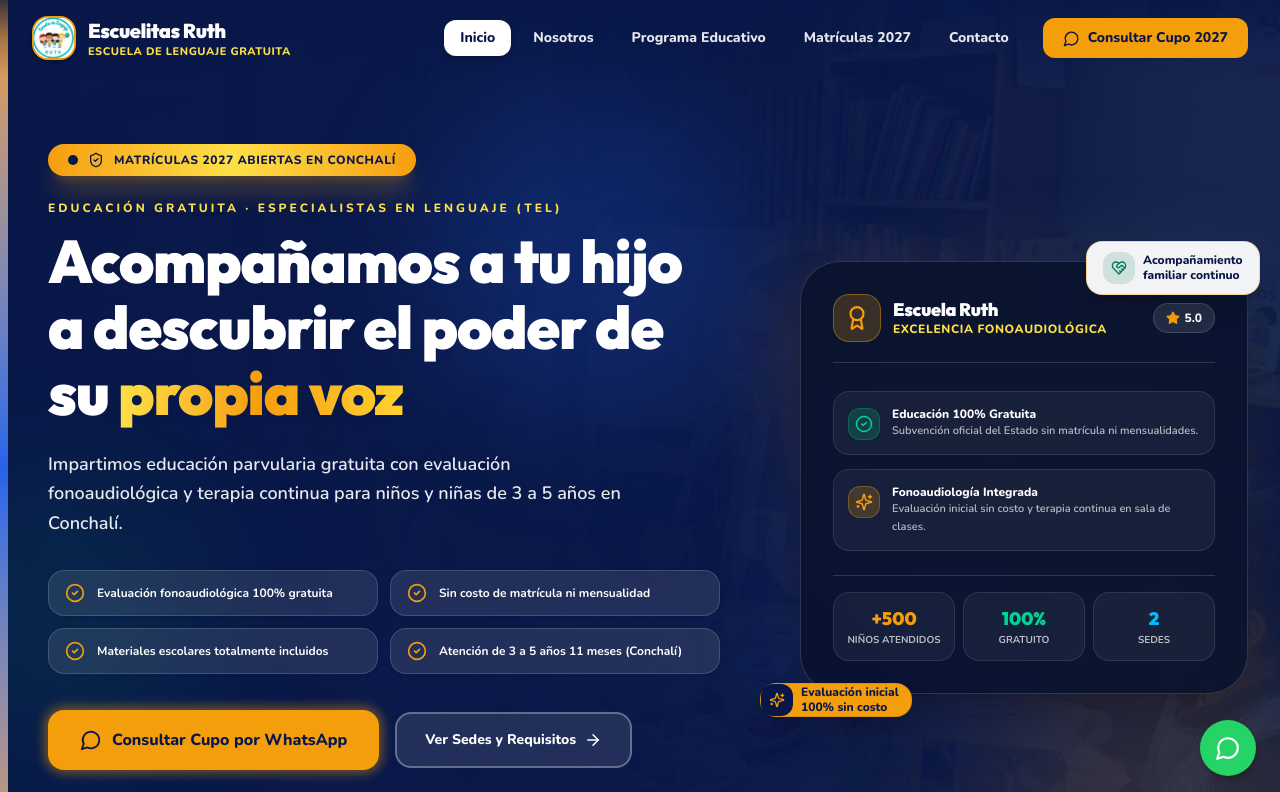
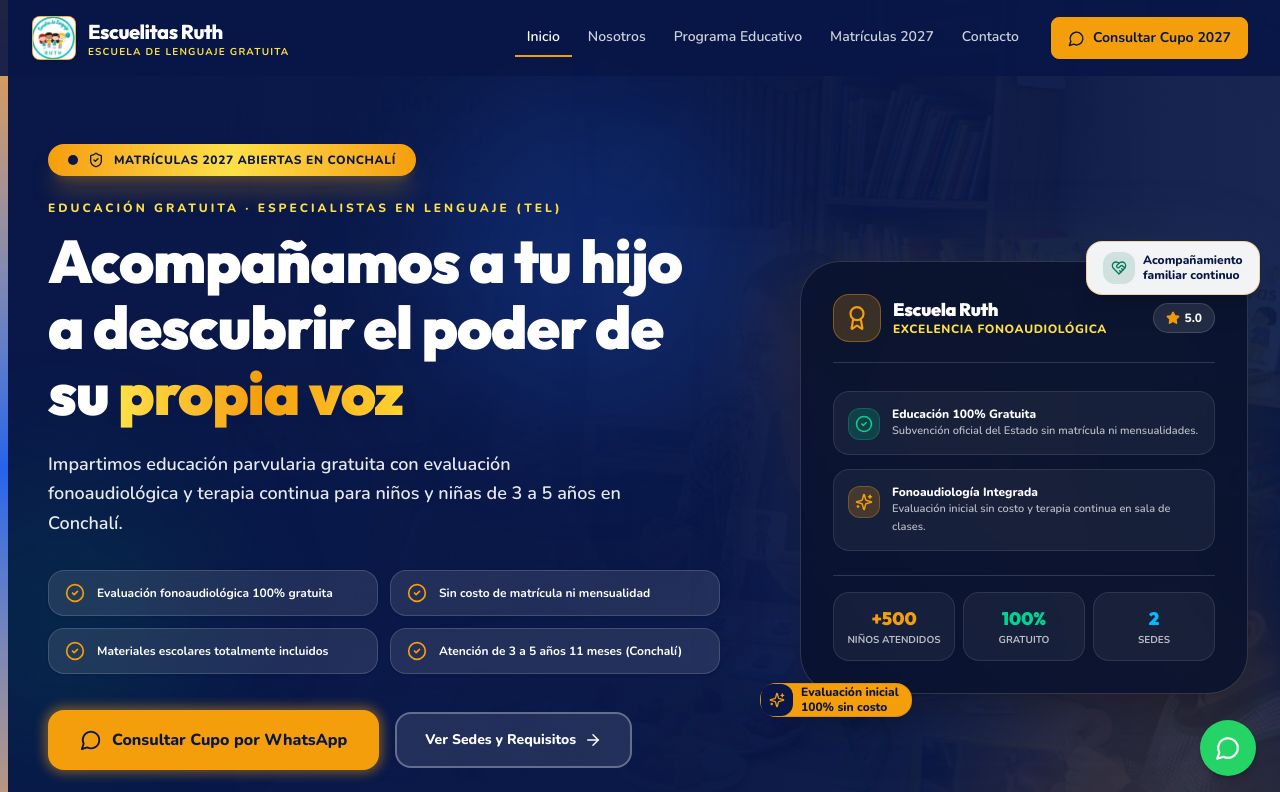
Before and after one commit to barvaro0411/escuelitas_ruth, a Next.js app: page / in a window 1280 px wide. Shown: the top 792 px of the page. Built offline with nearby package versions, Linux system fonts and the light colour scheme.

Commit message:
style: refine header visual hierarchy

```diff
--- a/src/components/layout/Header.tsx
+++ b/src/components/layout/Header.tsx
@@ -4,7 +4,7 @@ import { useEffect, useRef, useState } from "react";
 import Image from "next/image";
 import Link from "next/link";
 import { usePathname } from "next/navigation";
-import { Menu, MessageCircle, Sparkles, X } from "lucide-react";
+import { Menu, MessageCircle, X } from "lucide-react";
 import { buildWhatsAppUrl } from "@/lib/site";
 
 const navigation = [
@@ -63,34 +63,29 @@ export default function Header() {
   const isSolid = scrolled || !isHome;
 
   return (
-    <header className="fixed inset-x-0 top-0 z-50 transition-all duration-300">
+    <header className="fixed inset-x-0 top-0 z-50">
       <nav
         aria-label="Navegación principal"
-        className={`transition-all duration-300 ${
+        className={`transition-[background-color,border-color,box-shadow,padding] duration-300 ${
           isSolid
-            ? "border-b border-border/80 bg-white/95 backdrop-blur-md shadow-lg shadow-primary/5 py-2.5"
-            : "bg-gradient-to-b from-primary-dark/80 via-primary-dark/30 to-transparent py-4"
+            ? "border-b border-border bg-white/95 py-3 shadow-sm shadow-primary/10 backdrop-blur-sm"
+            : "bg-primary-dark/90 py-4"
         }`}
       >
-        {/* Dynamic Scroll Progress Bar */}
+        {/* Único gesto decorativo: indica progreso sin competir con la navegación. */}
         <div
-          className="absolute bottom-0 left-0 h-[3px] bg-gradient-to-r from-primary via-brand-yellow to-emerald-accent transition-all duration-150 ease-out z-20"
+          className="absolute bottom-0 left-0 z-20 h-0.5 bg-brand-yellow transition-[width] duration-150 ease-out"
           style={{ width: `${scrollProgress}%` }}
         />
-
-        {/* Rainbow Accent Top Line */}
-        {isSolid && (
-          <div className="absolute top-0 inset-x-0 h-1 bg-gradient-to-r from-primary via-brand-yellow to-emerald-accent" />
-        )}
 
         <div className="mx-auto flex max-w-7xl items-center justify-between px-4 sm:px-6 lg:px-8">
           {/* Logo & Brand Identity */}
           <Link
             href="/"
-            className="flex items-center gap-3 group"
+            className="flex items-center gap-3"
             aria-label="Ir al inicio de Escuela de Lenguaje Ruth"
           >
-            <div className="relative h-11 w-11 shrink-0 overflow-hidden rounded-2xl border-2 border-brand-yellow bg-white shadow-md transition-transform group-hover:scale-105">
+            <div className="relative h-11 w-11 shrink-0 overflow-hidden rounded-lg border border-brand-yellow/80 bg-white shadow-sm">
               <Image
                 src="/logo.jpg"
                 alt="Escuela de Lenguaje Ruth Logo"
@@ -102,14 +97,14 @@ export default function Header() {
             </div>
             <div className="flex flex-col leading-tight">
               <span
-                className={`text-lg font-black tracking-tight transition-colors sm:text-xl font-display ${
+                className={`font-display text-lg font-extrabold tracking-tight transition-colors sm:text-xl ${
                   isSolid ? "text-foreground" : "text-white"
                 }`}
               >
                 Escuelitas Ruth
               </span>
               <span
-                className={`text-[11px] font-extrabold uppercase tracking-wider transition-colors ${
+                className={`text-[10px] font-bold uppercase tracking-[0.12em] transition-colors ${
                   isSolid ? "text-primary" : "text-brand-yellow-light"
                 }`}
               >
@@ -119,7 +114,7 @@ export default function Header() {
           </Link>
 
           {/* Desktop Navigation Links */}
-          <div className="hidden items-center gap-1.5 lg:flex">
+          <div className="hidden items-center gap-1 lg:flex">
             {navigation.map((item) => {
               const active = isActiveRoute(pathname, item.href);
               return (
@@ -127,14 +122,14 @@ export default function Header() {
                   key={item.name}
                   href={item.href}
                   aria-current={active ? "page" : undefined}
-                  className={`rounded-xl px-4 py-2 text-sm font-extrabold transition-all ${
+                  className={`border-b-2 px-3 py-2 text-sm font-semibold transition-colors ${
                     active
                       ? isSolid
-                        ? "bg-primary text-white shadow-md shadow-primary/20"
-                        : "bg-white text-primary-dark shadow-md"
+                        ? "border-brand-yellow text-primary"
+                        : "border-brand-yellow text-white"
                       : isSolid
-                        ? "text-foreground/80 hover:bg-surface-blue hover:text-primary"
-                        : "text-white/90 hover:bg-white/15 hover:text-white"
+                        ? "border-transparent text-foreground/80 hover:border-brand-yellow/60 hover:text-primary"
+                        : "border-transparent text-white/80 hover:border-brand-yellow/60 hover:text-white"
                   }`}
                 >
                   {item.name}
@@ -142,12 +137,16 @@ export default function Header() {
               );
             })}
 
-            {/* WhatsApp CTA Button */}
+            {/* CTA principal: visible, pero sin animación ni sombra llamativa. */}
             <a
               href={headerWhatsAppUrl}
               target="_blank"
               rel="noopener noreferrer"
-              className="ml-3 inline-flex items-center justify-center gap-2 rounded-xl bg-brand-yellow px-5 py-2.5 text-sm font-black text-primary-dark shadow-md hover:bg-brand-yellow-light hover:shadow-lg transition-all animate-pulse-glow"
+              className={`ml-4 inline-flex items-center justify-center gap-2 rounded-lg border px-4 py-2.5 text-sm font-bold transition-colors ${
+                isSolid
+                  ? "border-primary bg-primary text-white hover:bg-primary-dark"
+                  : "border-brand-yellow bg-brand-yellow text-primary-dark hover:bg-brand-yellow-light"
+              }`}
             >
               <MessageCircle size={17} />
               Consultar Cupo 2027
@@ -158,10 +157,10 @@ export default function Header() {
           <button
             ref={menuButtonRef}
             type="button"
-            className={`flex h-11 w-11 items-center justify-center rounded-xl transition-all lg:hidden ${
+            className={`flex h-11 w-11 items-center justify-center rounded-lg border transition-colors lg:hidden ${
               isSolid
-                ? "bg-surface-raised text-foreground/80 hover:bg-border"
-                : "bg-white/10 text-white hover:bg-white/20"
+                ? "border-border bg-white text-foreground/80 hover:border-primary hover:text-primary"
+                : "border-white/30 bg-transparent text-white hover:border-brand-yellow hover:text-brand-yellow"
             }`}
             onClick={() => setMobileMenuOpen((open) => !open)}
             aria-controls="mobile-navigation"
@@ -178,13 +177,12 @@ export default function Header() {
         id="mobile-navigation"
         aria-hidden={!mobileMenuOpen}
         inert={!mobileMenuOpen}
-        className={`overflow-hidden bg-white border-b border-border shadow-2xl transition-[max-height,opacity] duration-300 lg:hidden ${
+        className={`overflow-hidden border-b border-border bg-white shadow-lg shadow-primary/10 transition-[max-height,opacity] duration-300 lg:hidden ${
           mobileMenuOpen ? "max-h-[500px] opacity-100" : "max-h-0 opacity-0 pointer-events-none"
         }`}
       >
-        <div className="mx-auto max-w-7xl space-y-2 px-4 pb-6 pt-3">
-          <div className="flex items-center gap-2 px-3 py-1.5 text-xs font-black uppercase text-primary tracking-wider bg-surface-blue rounded-lg">
-            <Sparkles size={14} />
+        <div className="mx-auto max-w-7xl space-y-1.5 px-4 pb-6 pt-4">
+          <div className="border-l-2 border-brand-yellow px-3 py-1 text-xs font-bold uppercase tracking-[0.12em] text-primary">
             Matrículas 2027 Abiertas en Conchalí
           </div>
           {navigation.map((item) => {
@@ -195,10 +193,10 @@ export default function Header() {
                 href={item.href}
                 onClick={() => setMobileMenuOpen(false)}
                 aria-current={active ? "page" : undefined}
-                className={`block rounded-xl px-4 py-3 text-base font-extrabold transition-all ${
+                className={`block rounded-lg border-l-2 px-4 py-3 text-base font-semibold transition-colors ${
                   active
-                    ? "bg-primary text-white shadow-sm"
-                    : "text-foreground/85 hover:bg-surface-blue hover:text-primary"
+                    ? "border-brand-yellow bg-surface-blue text-primary"
+                    : "border-transparent text-foreground/85 hover:border-brand-yellow/60 hover:bg-surface-blue hover:text-primary"
                 }`}
               >
                 {item.name}
@@ -210,7 +208,7 @@ export default function Header() {
             target="_blank"
             rel="noopener noreferrer"
             onClick={() => setMobileMenuOpen(false)}
-            className="flex w-full items-center justify-center gap-2 rounded-xl bg-brand-yellow px-5 py-4 text-base font-black text-primary-dark shadow-md hover:bg-brand-yellow-light transition-all animate-pulse-glow"
+            className="mt-3 flex w-full items-center justify-center gap-2 rounded-lg bg-primary px-5 py-4 text-base font-bold text-white transition-colors hover:bg-primary-dark"
           >
             <MessageCircle size={20} />
             Consultar Cupo por WhatsApp
```
